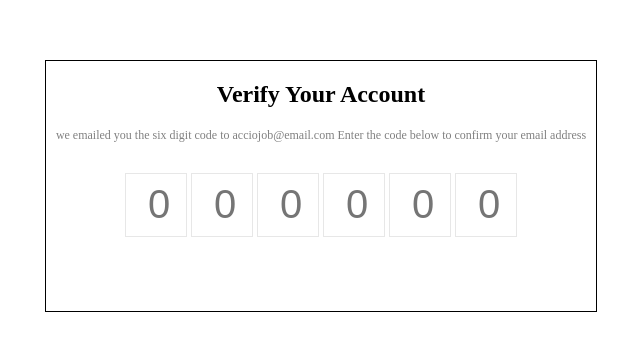
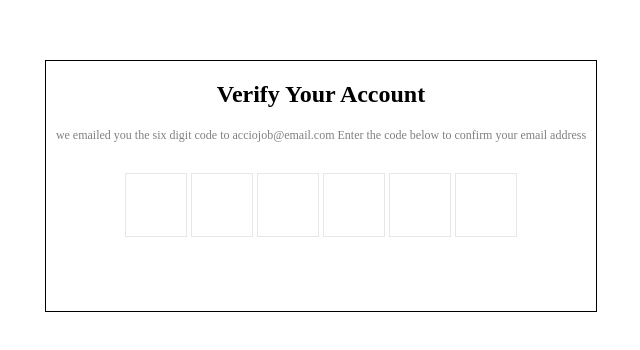
Before and after one commit to acciojob/OTP-Durga-velu, a website: page main.html in a window 1280 px wide. Shown: the part 264-614 px from the top of the page, without its empty margins (319-959 px from the left). Drawn offline with Linux system fonts and the light colour scheme.

Commit message:
created a submission

```diff
--- a/main.html
+++ b/main.html
@@ -14,12 +14,12 @@
     <p id="verification_subtext">we emailed you the six digit code to
     acciojob@email.com Enter the code below to confirm your email address</p>
     <div class="code-container">
-        <input class="code" name="code1" id="code-1" type="text" placeholder="0" maxlength="1" autofocus>
-        <input class="code" name="code2" id="code-1" type="text" placeholder="0" maxlength="1">
-        <input class="code" name="code3" id="code-1" type="text" placeholder="0" maxlength="1">
-        <input class="code" name="code4" id="code-1" type="text" placeholder="0" maxlength="1">
-        <input class="code" name="code5" id="code-1" type="text" placeholder="0" maxlength="1">
-        <input class="code" name="code6" id="code-1" type="text" placeholder="0" maxlength="1">
+        <input class="code" name="code1" id="code-1" type="text"  maxlength="1" autofocus>
+        <input class="code" name="code2" id="code-1" type="text"  maxlength="1">
+        <input class="code" name="code3" id="code-1" type="text"  maxlength="1">
+        <input class="code" name="code4" id="code-1" type="text" maxlength="1">
+        <input class="code" name="code5" id="code-1" type="text"  maxlength="1">
+        <input class="code" name="code6" id="code-1" type="text"  maxlength="1">
     </div>
 </div>
 	<script type="text/javascript" src="./script.js">
--- a/script.js
+++ b/script.js
@@ -28,8 +28,6 @@
        if(nextEle){
         nextEle.focus()
        }
-       else{
-              e.target.value="";
-       }
+
     });
     });
```
